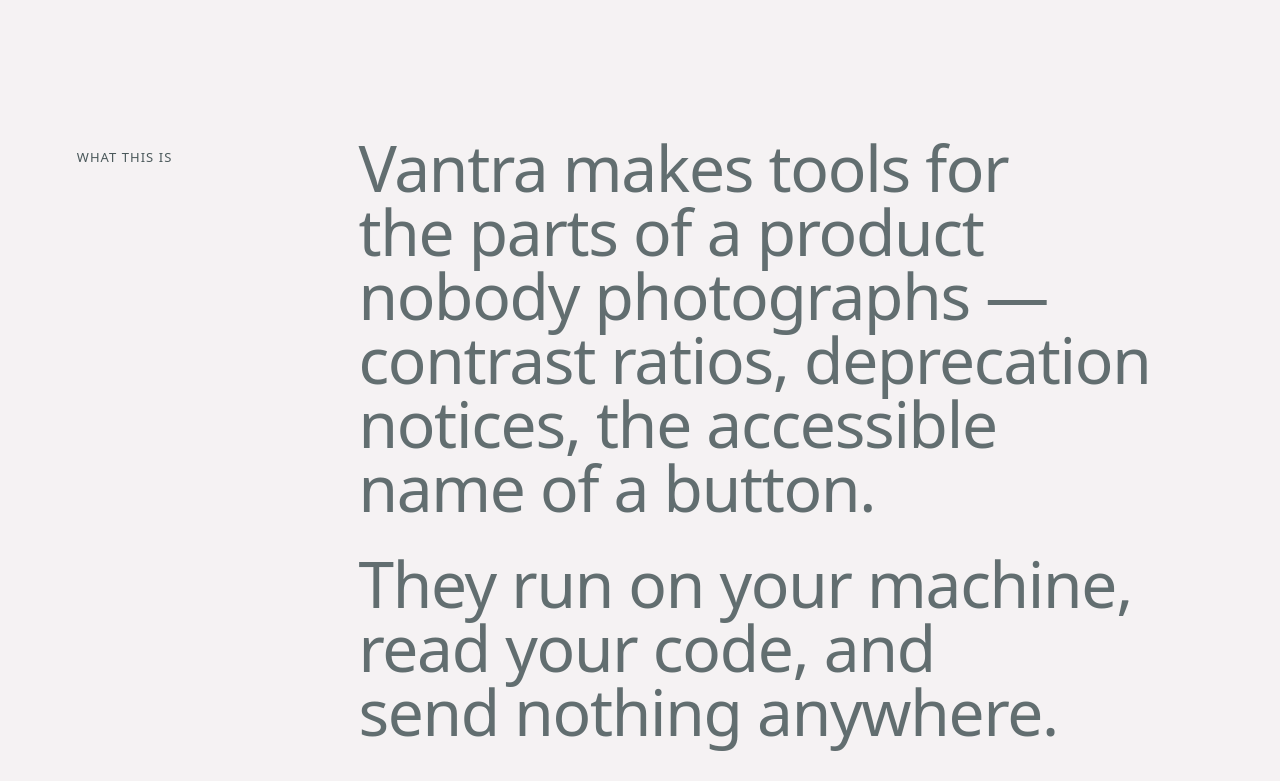
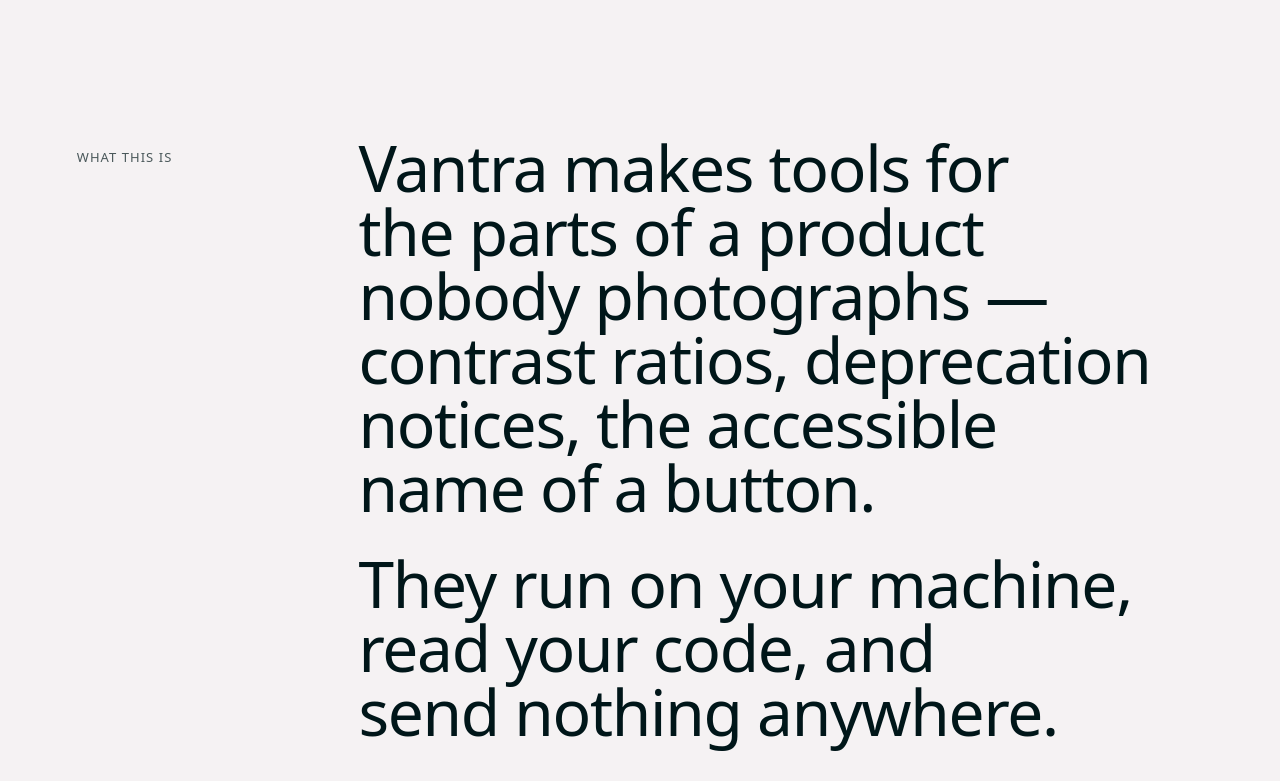
Before and after one commit to vantradesign/vantra-site, a Nuxt app: page / in a window 1280 px wide. Shown: the part 800-1581 px from the top of the page. Built offline with nearby package versions, Linux system fonts and the light colour scheme; no server answers.

Commit message:
feat(manifesto): share one scroll timeline across all statements
The view-timeline moves from each paragraph to the wrapping block, so the
highlight sweeps line after line instead of restarting per paragraph.

```diff
--- a/components/editorial/HighlightText.vue
+++ b/components/editorial/HighlightText.vue
@@ -1,23 +1,27 @@
 <script setup lang="ts">
 /**
  * Splits a statement into words so each one can be highlighted on its own
- * slice of the block's scroll progress.
+ * slice of the surrounding block's scroll progress.
  *
- * The words carry their index and the total count as custom properties; all
- * timing lives in CSS (`.highlight-scroll` in main.css). Nothing here listens
- * to scroll, so there is no JS on the critical path and nothing to hydrate.
+ * `offset` is the number of words that come before this statement in the block
+ * and `total` the word count of the whole block, so the sweep continues across
+ * paragraphs instead of restarting on each one. The timeline itself is declared
+ * by the parent (`.highlight-scroll`) and all timing lives in CSS. Nothing here
+ * listens to scroll, so there is no JS on the critical path and nothing to
+ * hydrate.
  */
-const props = defineProps<{ text: string }>()
+const props = defineProps<{ text: string; offset: number; total: number }>()
 
 const words = computed(() => props.text.split(/\s+/).filter(Boolean))
 </script>
 
 <template>
-  <p class="highlight-scroll" :style="{ '--word-count': words.length }">
+  <p>
     <span
       v-for="(word, index) in words"
       :key="`${index}-${word}`"
-      :style="{ '--word-index': index }"
+      class="highlight-word"
+      :style="{ '--word-index': offset + index, '--word-count': total }"
       >{{ word }}{{ ' ' }}</span
     >
   </p>
--- a/components/editorial/ManifestoBlock.vue
+++ b/components/editorial/ManifestoBlock.vue
@@ -1,8 +1,23 @@
 <script setup lang="ts">
-defineProps<{
+const props = defineProps<{
   statements: string[]
   kicker?: string
 }>()
+
+/* The highlight sweeps across the block as a whole, so each statement needs to
+   know how many words precede it and how many words the block holds in total. */
+const counts = computed(() =>
+  props.statements.map((statement) => statement.split(/\s+/).filter(Boolean).length),
+)
+
+const total = computed(() => counts.value.reduce((sum, count) => sum + count, 0))
+
+const offsets = computed(() =>
+  counts.value.reduce<number[]>(
+    (acc, count, index) => [...acc, acc[index] + count],
+    [0],
+  ),
+)
 </script>
 
 <template>
@@ -11,11 +26,13 @@
       <p v-if="kicker" class="caption md:col-span-2 mb-6 md:mb-0 md:pt-3">{{ kicker }}</p>
 
       <!-- No fade-in reveal here: the scroll highlight is the entrance. -->
-      <div class="md:col-span-9 md:col-start-4 space-y-8">
+      <div class="highlight-scroll md:col-span-9 md:col-start-4 space-y-8">
         <HighlightText
-          v-for="statement in statements"
+          v-for="(statement, index) in statements"
           :key="statement"
           :text="statement"
+          :offset="offsets[index]"
+          :total="total"
           class="font-display text-display measure text-balance"
         />
       </div>
```
Also changed, not shown: 1 other file (tests, documents, lock files or other folders).
